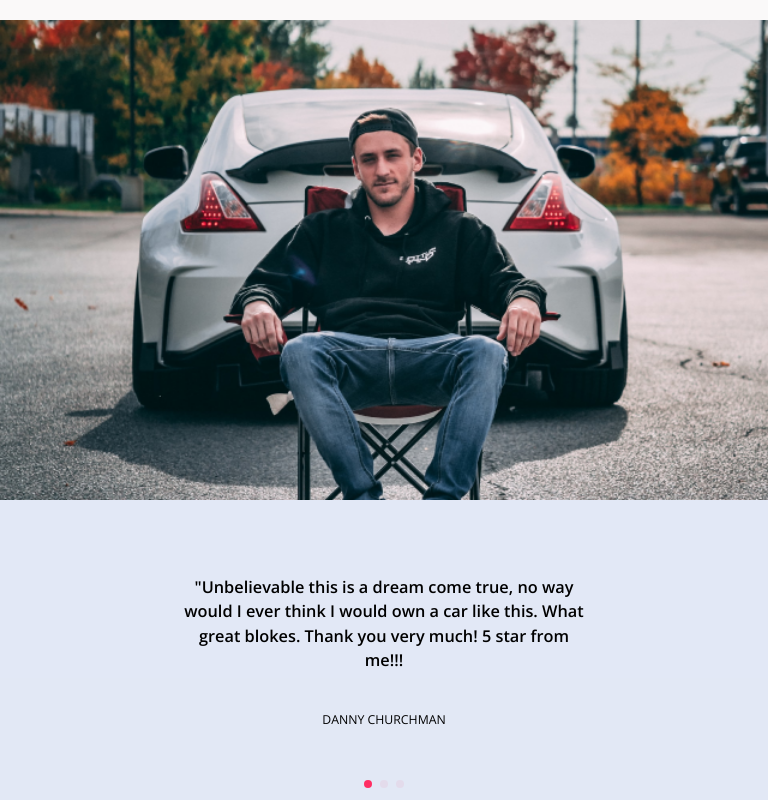
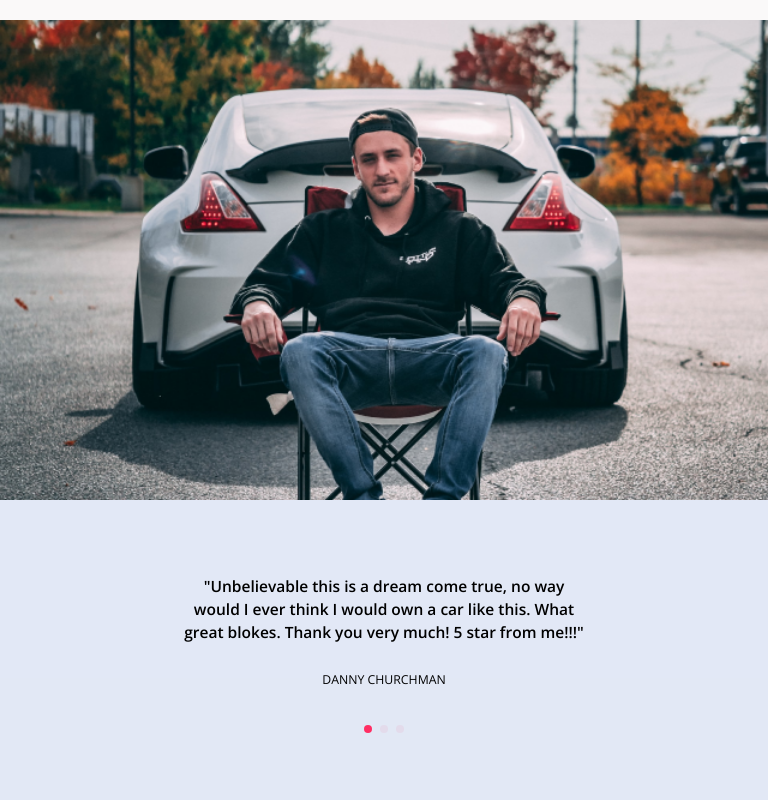
Before and after one commit to Monvis/CarLottery, a website: page src/index.html in a window 768 px wide. Shown: the part 2117-2917 px from the top of the page. Drawn offline with nearby package versions, Linux system fonts and the light colour scheme; files that its build step writes are made by us from their sources; files whose address does not match are found by name.

Commit message:
Закончена работа над адаптивом swiperJs блока

```diff
--- a/src/index.html
+++ b/src/index.html
@@ -251,20 +251,20 @@
 						<div class="swiper-wrapper">
 						  	<div class="swiper-slide">
 								<div class="swiper-slide-content">
-									<h3>"Unbelievable this is a dream come true, no way would I ever think I would own a car like this. What great blokes. Thank you very much! 5 star from me!!!</h3>
+									<h3>"Unbelievable this is a dream come true, no way would I ever think I would own a car like this. What great blokes. Thank you very much! 5 star from me!!!"</h3>
 									<p>Danny Churchman</p>
 								</div>
 							</div>
 						  	<div class="swiper-slide">
 								<div class="swiper-slide-content">
-									<h3>"Unbelievable this is a dream come true, no way would I ever think I would own a car like this. What great blokes. Thank you very much! 5 star from me!!!</h3>
-									<p>Danny Churchman</p>
+									<h3>"I am shocked, this event became fatal in my life, I just bought a ticket and just won. I have no words to describe it. Thanks to the organizers"</h3>
+									<p>Elizabeth Houston</p>
 								</div>
 							</div>
 						  	<div class="swiper-slide">
 								<div class="swiper-slide-content">
-									<h3>"Unbelievable this is a dream come true, no way would I ever think I would own a car like this. What great blokes. Thank you very much! 5 star from me!!!</h3>
-									<p>Danny Churchman</p>
+									<h3>"My father always dreamed of a bugatti. I couldn't watch him save money for her and buy a ticket. I won and gave it to my father, he is happy"</h3>
+									<p>Daniel Logan</p>
 								</div>
 							</div>
 						</div>
--- a/src/source/scss/style.scss
+++ b/src/source/scss/style.scss
@@ -808,9 +808,9 @@ body {
                 max-width: 400px;
                 margin: 0 auto;
                 position: absolute;
-                top: 50%;
+                top: 35%;
                 left: 50%;
-                transform: translate(-50%, -50%);
+                transform: translate(-50%, -35%);
 
                 h3 {
                     @include adaptive-font(20, 13);
@@ -827,6 +827,10 @@ body {
                     text-transform: uppercase;
                 }
             }
+        }
+
+        .swiper-pagination {
+            margin-bottom: 3%;
         }
 
         .swiper-pagination-bullet {
@@ -855,6 +859,18 @@ body {
     }
 }
 
+@media (min-width: 960px) and (max-width: 1150px) {
+    .swiper {
+
+        &-container {
+
+            .swiper-pagination {
+                margin-bottom: 6%;
+            }
+        }
+    }
+}
+
 @media (max-width: 960px) {
 
     .swiper {
@@ -872,7 +888,15 @@ body {
                 &-content {
                     position: static;
                     transform: none;
+
+                    p {
+                        padding: 5% 0 0 0;
+                    }
                 }
+            }
+
+            .swiper-pagination {
+                margin-bottom: 8%;
             }
         }
 
@@ -891,3 +915,25 @@ body {
         }
     }
 }
+
+@media (min-width: 630px) and (max-width: 960px) {
+
+    .swiper {
+
+        &-container {
+            transform: none;
+
+            .swiper-slide {
+
+                &-content {
+                    position: static;
+                    transform: none;
+
+                    h3 {
+                        font-size: 15.52px;
+                    }
+                }
+            }
+        }
+    }
+}
```
Also changed, not shown: dist/css/style.css, dist/css/style.min.css, dist/index.html.
